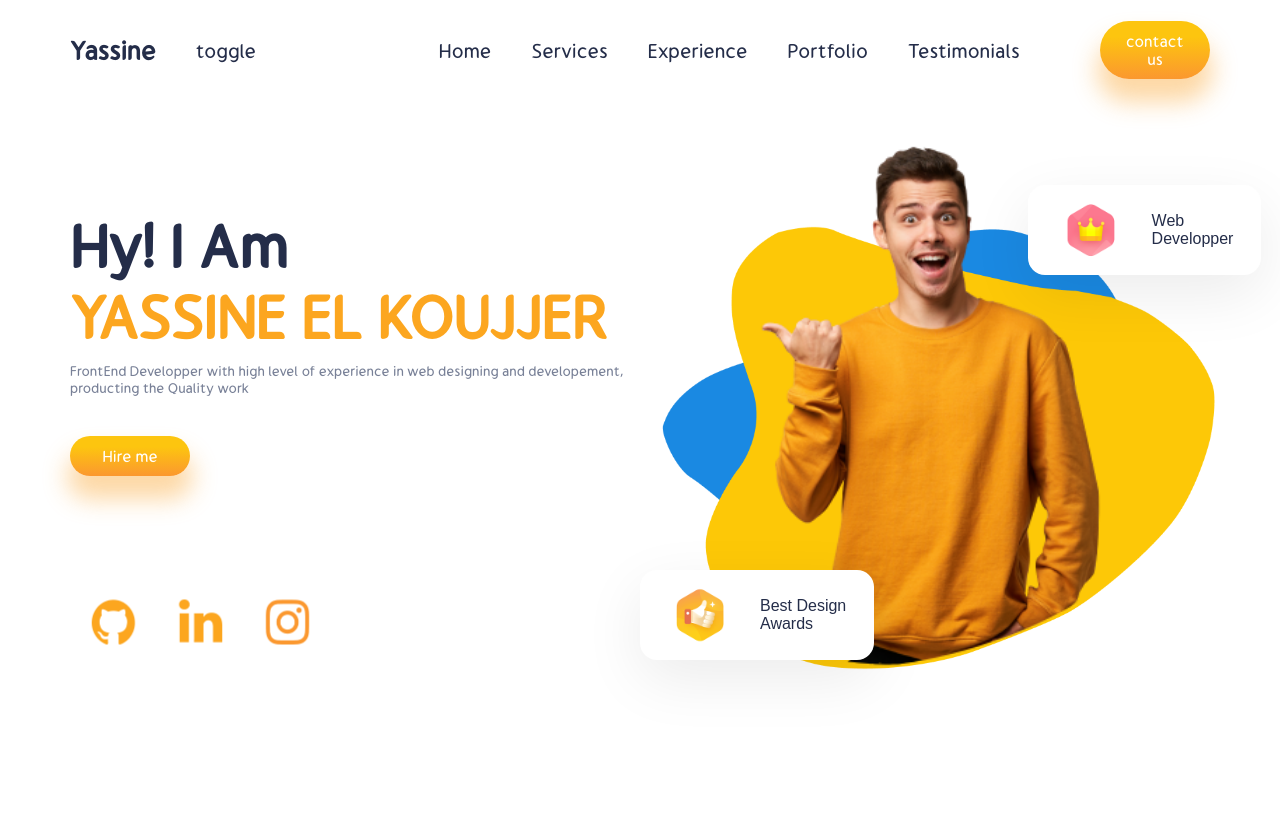
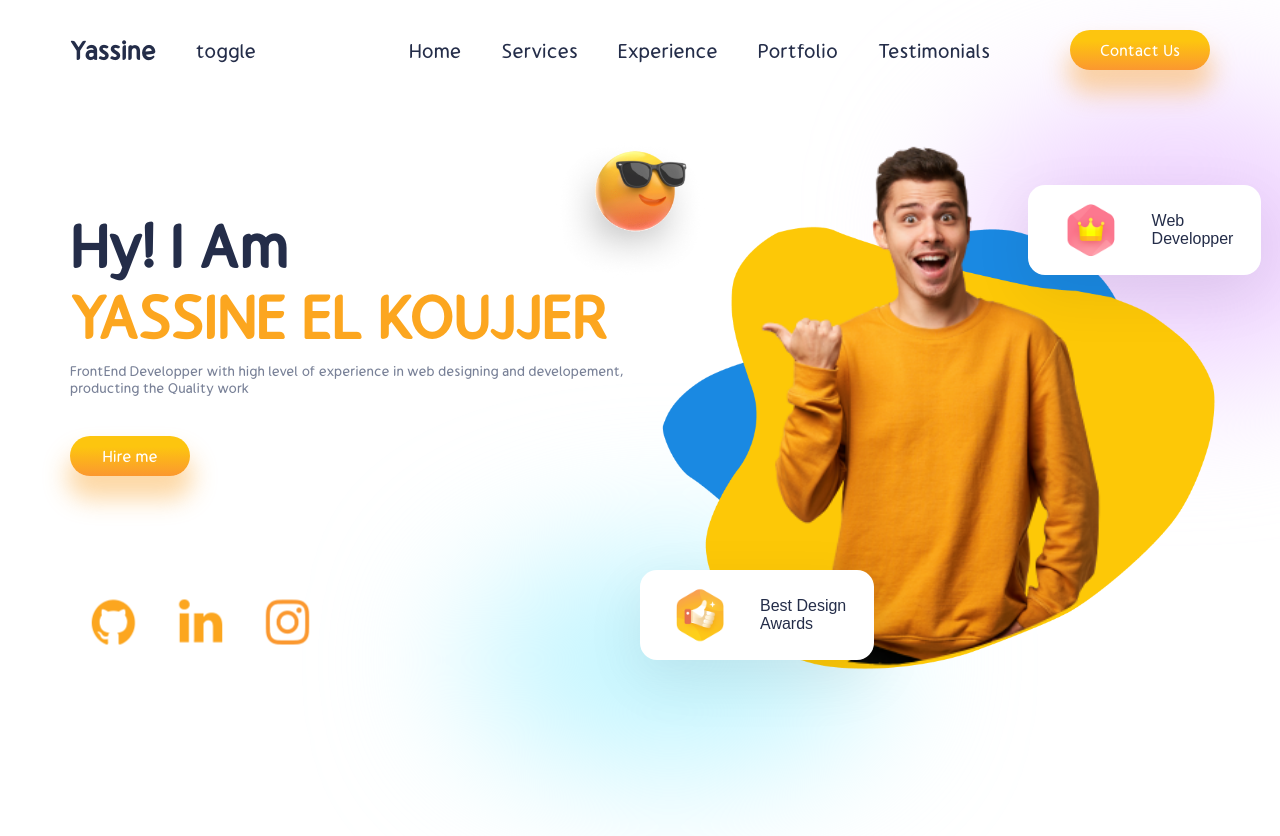
Before and after one commit to yassine5551/Portfolio, a React (Vite) app: page / in a window 1280 px wide. Built offline with nearby package versions, Linux system fonts and the light colour scheme.

Commit message:
adding emojis and blur divs for the intro section

```diff
--- a/src/Components/Navbar/Navbar.css
+++ b/src/Components/Navbar/Navbar.css
@@ -39,4 +39,5 @@
 }
 .n-button{
     flex: 2;
+    width: 140px;
 }
--- a/src/Components/Navbar/Navbar.jsx
+++ b/src/Components/Navbar/Navbar.jsx
@@ -19,7 +19,7 @@ function Navbar() {
                   </ul>
               </div>
               <button className="button n-button">
-                  contact us
+                  Contact Us
               </button>
           </div>
     </div>
--- a/src/Components/intro/intro.css
+++ b/src/Components/intro/intro.css
@@ -83,3 +83,24 @@
     left: 28%;
 
 }
+
+.i-right>:nth-child(4){
+    transform: scale(0.6);
+    top: -19%;
+    left: -24%;
+    border-radius: 50%;
+    padding:0 ;
+}
+.blur{
+    position: absolute;
+    width: 22rem;
+    border-radius: 50%;
+    height: 14rem;
+    background: #edd0ff;
+
+    z-index: -9;
+    top: -18%;
+    left: 56%;
+    filter: blur(72px);
+
+}
--- a/src/Components/intro/intro.jsx
+++ b/src/Components/intro/intro.jsx
@@ -1,64 +1,73 @@
-import './intro.css'
+import "./intro.css";
 
 //images for left side
-import Github from '../../img/github.png'
-import Linkedin from '../../img/linkedin.png'
-import Instagram from '../../img/instagram.png'
+import Github from "../../img/github.png";
+import Linkedin from "../../img/linkedin.png";
+import Instagram from "../../img/instagram.png";
 //end ofimages for left side
 
 //images for right side
-import Vector1 from '../../img/Vector1.png'
-import Vector2 from '../../img/Vector2.png'
-import boy from '../../img/boy.png'
-import thumbup from '../../img/thumbup.png'
-import Crown from '../../img/crown.png'
-import glassesemoji from '../../img/glassesimoji.png'
-import FloatingDiv from '../floatingDiv/FloatingDiv'
-
-
+import Vector1 from "../../img/Vector1.png";
+import Vector2 from "../../img/Vector2.png";
+import boy from "../../img/boy.png";
+import thumbup from "../../img/thumbup.png";
+import Crown from "../../img/crown.png";
+import glassesemoji from "../../img/glassesimoji.png";
+import FloatingDiv from "../floatingDiv/FloatingDiv";
 
 function Intro() {
   return (
     <div className="intro">
-
       <div className="i-left">
         <div className="i-name">
           <span>Hy! I Am </span>
           <span>YASSINE EL KOUJJER</span>
-                  <span>FrontEnd Developper with high
-                      level of experience in web designing
-                      and developement, producting the
-                      Quality work </span>
+          <span>
+            FrontEnd Developper with high level of experience in web designing
+            and developement, producting the Quality work{" "}
+          </span>
         </div>
 
         <button className="button i-button">Hire me</button>
         <div className="i-icons">
-                  <a href="https://github.com/yassine5551" target='_blank'>
+          <a href="https://github.com/yassine5551" target="_blank">
             <img src={Github} alt="" />
           </a>
-                  <a href="https://www.linkedin.com/in/elkoujjer-yassine-29b8ab261/" target='_blank'>
+          <a
+            href="https://www.linkedin.com/in/elkoujjer-yassine-29b8ab261/"
+            target="_blank"
+          >
             <img src={Linkedin} alt="" />
           </a>
-                  <a href="https://www.instagram.com/__urahara__55/" target='_blank'>
+          <a href="https://www.instagram.com/__urahara__55/" target="_blank">
             <img src={Instagram} alt="" />
           </a>
-
         </div>
-
       </div>
       <div className="i-right">
         <img src={Vector1} alt="" />
         <img src={Vector2} alt="" />
         <img src={boy} alt="" />
-              <div style={{top:'-4%', left:'68%'}}>
-                  <FloatingDiv image={Crown} txt1='Web' txt2='Developper' />
+        <img src={glassesemoji} alt="" />
+
+        <div style={{ top: "-4%", left: "68%" }}>
+          <FloatingDiv image={Crown} txt1="Web" txt2="Developper" />
         </div>
-              <div style={{top:'18rem', left:'0rem'}}>
-                  <FloatingDiv image={thumbup} txt1='Best Design' txt2='Awards' />
+        <div style={{ top: "18rem", left: "0rem" }}>
+          <FloatingDiv image={thumbup} txt1="Best Design" txt2="Awards" />
+              </div>
+              {/* blur divs */}
+              <div className="blur" style={{ background: 'rgb(238 210 255' }}></div>
+              <div className="blur" style={{
+                  background: '#C1F5FF',
+                  top: '17rem',
+                  width: '21rem',
+                  height: '11rem',
+                  left:'-9rem'
+              }}></div>
       </div>
     </div>
-    </div>
-  )
+  );
 }
 
-export default Intro
+export default Intro;
```
Lines whose indentation alone changed are shown as unchanged.
